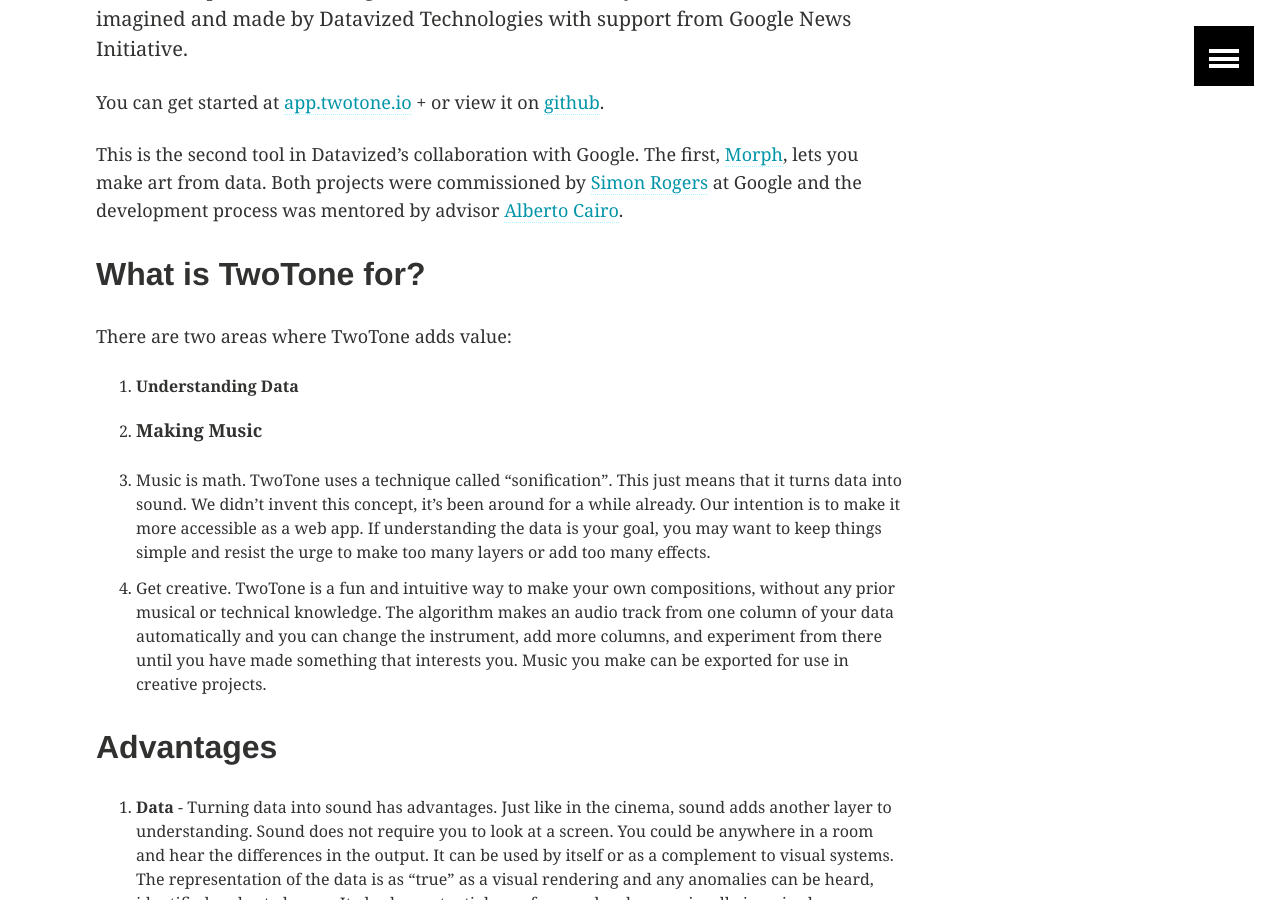
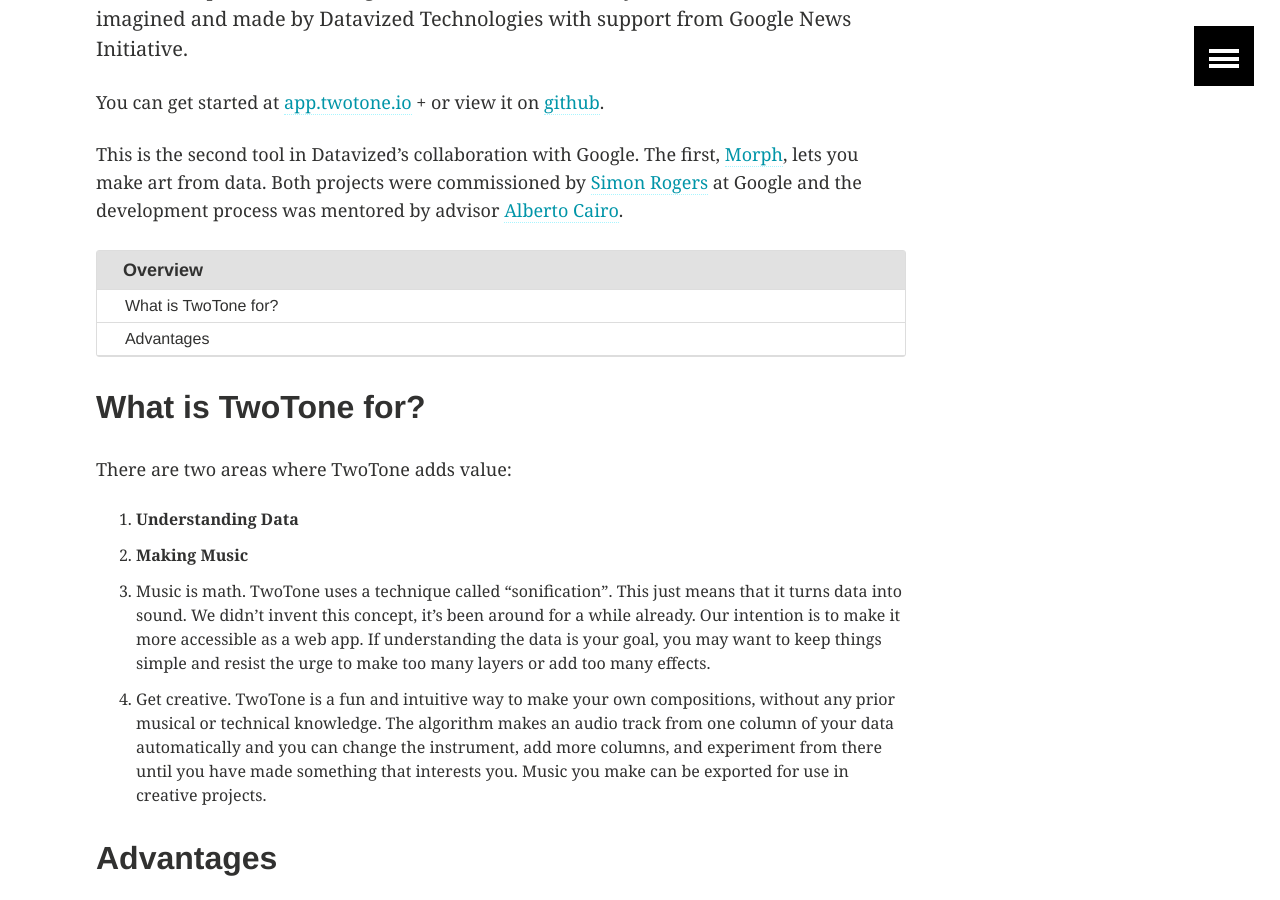
Before and after one commit to sonifydata/twotone.io, a Jekyll site: the page built from about.md, in a window 1280 px wide and 900 px high, scrolled down 320 px. Built offline with Jekyll 4.4.1, drawn with Linux system fonts in a browser that asks for light colours; part of the change alters nothing that is shown.

Commit message:
Update from Forestry.io Debra Anderson updated about.md

```diff
--- a/about.md
+++ b/about.md
@@ -12,11 +12,15 @@ share: false
 ads: false
 
 ---
+
+
 **TwoTone** lets you make music from data. It's free and open source and runs 100% on the web, so you don't need to download anything. TwoTone works on desktops, tablets and phones*. It's designed to be fast, fun and easy to use. TwoTone is imagined and made by Datavized Technologies with support from Google News Initiative.
 
 You can get started at [app.twotone.io](//app.twotone.io "app.twotone.io") + or view it on [github](https://github.com/datavized/twotone "TwoTone").
 
 This is the second tool in Datavized's collaboration with Google. The first, [Morph](https://morph.graphics/ "Morph"), lets you make art from data. Both projects were commissioned by [Simon Rogers](https://simonrogers.net/) at Google and the development process was mentored by advisor [Alberto Cairo](http://www.thefunctionalart.com/).
+
+{% include toc.html %}
 
 ## What is TwoTone for?
 
@@ -24,10 +28,8 @@ There are two areas where TwoTone adds value:
 
 1. **Understanding Data**
 2. **Making Music**
-
-
-1. Music is math. TwoTone uses a technique called "sonification". This just means that it turns data into sound. We didn't invent this concept, it's been around for a while already. Our intention is to make it more accessible as a web app. If understanding the data is your goal, you may want to keep things simple and resist the urge to make too many layers or add too many effects.
-2. Get creative. TwoTone is a fun and intuitive way to make your own compositions, without any prior musical or technical knowledge. The algorithm makes an audio track from one column of your data automatically and you can change the instrument, add more columns, and experiment from there until you have made something that interests you. Music you make can be exported for use in creative projects.
+3. Music is math. TwoTone uses a technique called "sonification". This just means that it turns data into sound. We didn't invent this concept, it's been around for a while already. Our intention is to make it more accessible as a web app. If understanding the data is your goal, you may want to keep things simple and resist the urge to make too many layers or add too many effects.
+4. Get creative. TwoTone is a fun and intuitive way to make your own compositions, without any prior musical or technical knowledge. The algorithm makes an audio track from one column of your data automatically and you can change the instrument, add more columns, and experiment from there until you have made something that interests you. Music you make can be exported for use in creative projects.
 
 ## Advantages
 
```
Also changed, not shown: .forestry/front_matter/templates/post.yml.
